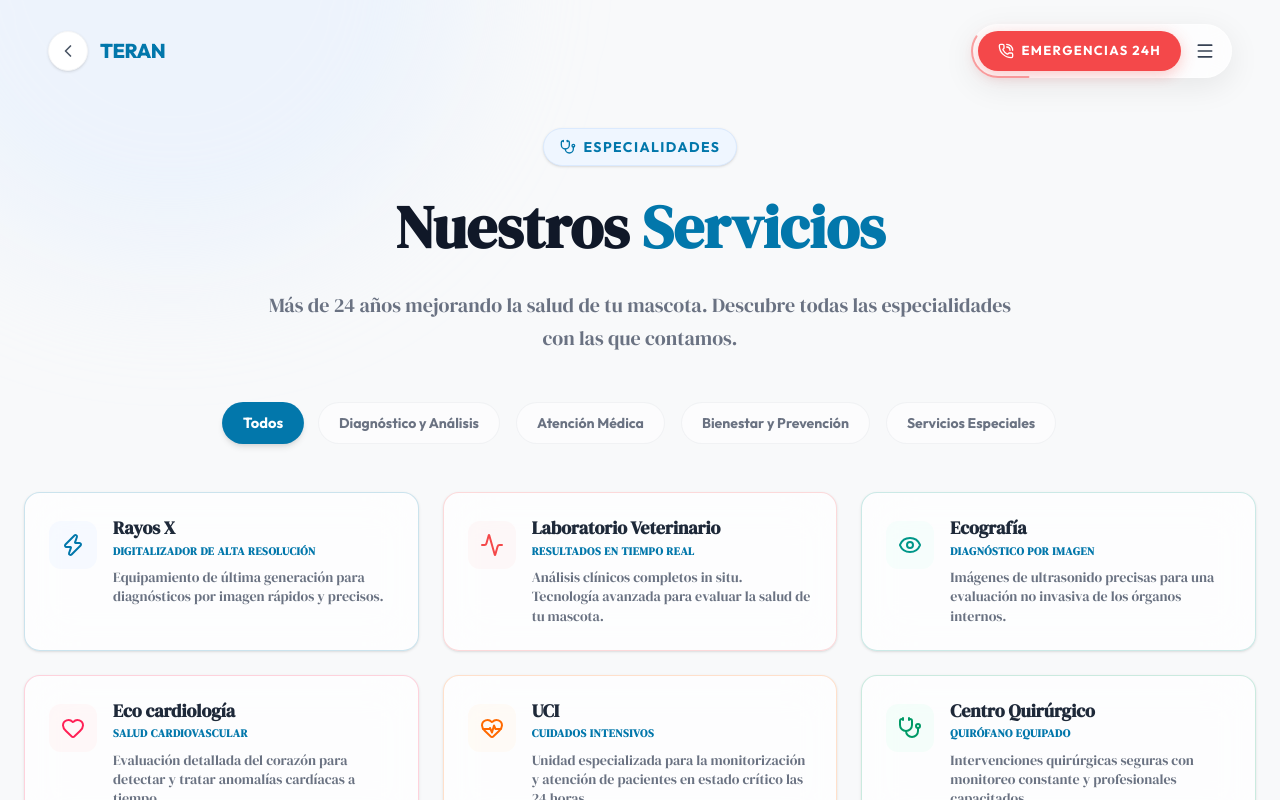
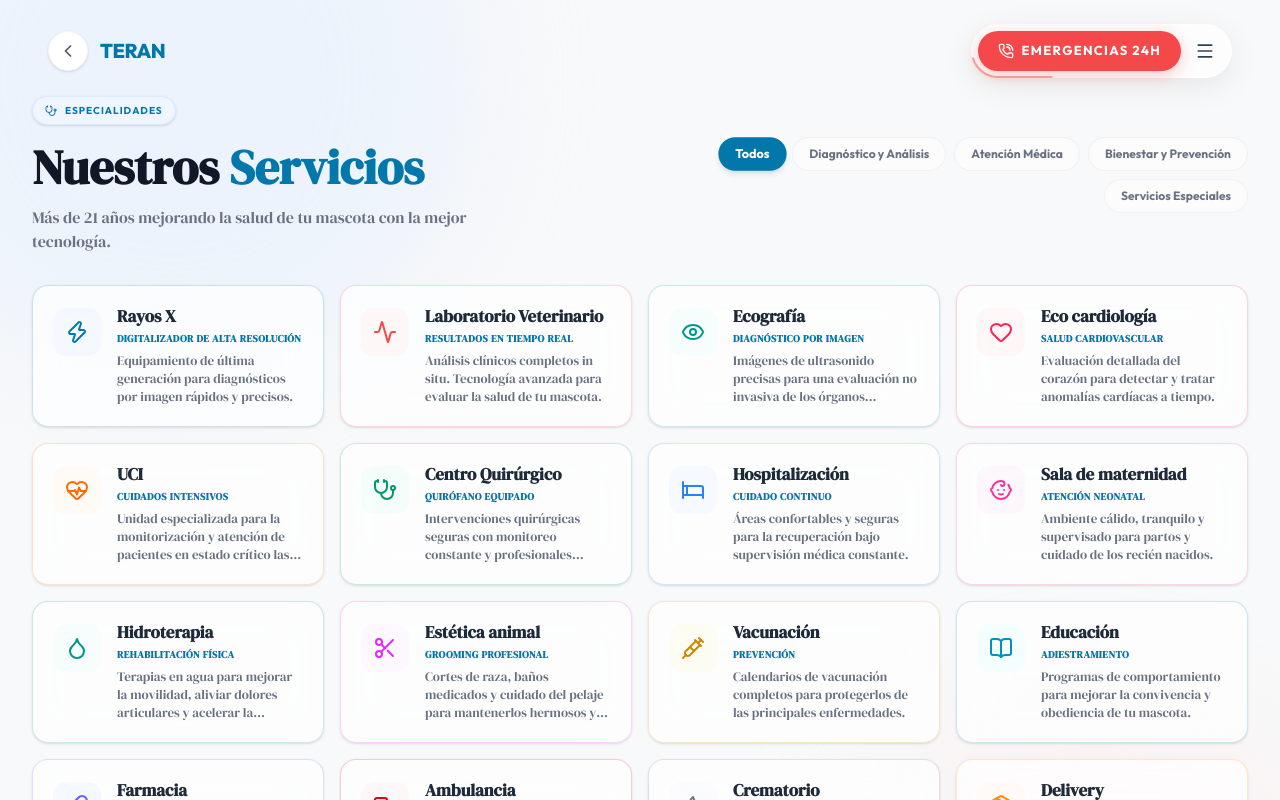
Before and after one commit to pwn27sbx/Teran, a React (Vite) app: page /servicios in a window 1280 px wide. Shown: the top 800 px of the page. Built offline with nearby package versions, Linux system fonts and the light colour scheme.

Commit message:
style: redesign Servicios page layout to 4 columns and compress vertical space to prevent scrolling

```diff
--- a/src/pages/Servicios.tsx
+++ b/src/pages/Servicios.tsx
@@ -21,62 +21,66 @@ export default function Servicios() {
       <Header variant="back" />
 
       {/* Main Content */}
-      <main className="pt-32 pb-24 px-6 relative z-10 max-w-7xl mx-auto">
+      <main className="pt-24 pb-8 px-6 lg:px-8 relative z-10 max-w-[1600px] mx-auto min-h-screen flex flex-col justify-center">
+
+        {/* Header Section */}
         <motion.div
           initial={{ opacity: 0, y: 20 }}
           animate={{ opacity: 1, y: 0 }}
-          className="text-center max-w-3xl mx-auto mb-12"
+          className="flex flex-col md:flex-row items-center justify-between gap-6 mb-8"
         >
-          <div className="inline-flex items-center gap-2 px-4 py-2 rounded-full bg-blue-50 dark:bg-blue-900 border border-blue-100 dark:border-blue-800 text-[#0277ab] font-bold text-sm tracking-widest uppercase mb-6 shadow-sm">
-            <Stethoscope className="w-4 h-4" />
+          <div className="text-left max-w-2xl">
+            <div className="inline-flex items-center gap-2 px-3 py-1.5 rounded-full bg-blue-50 dark:bg-blue-900 border border-blue-100 dark:border-blue-800 text-[#0277ab] font-bold text-[10px] tracking-widest uppercase mb-3 shadow-sm">
+              <Stethoscope className="w-3 h-3" />
               Especialidades
             </div>
-          <h1 className="text-5xl md:text-6xl font-black text-gray-900 dark:text-white mb-6 leading-tight">
+            <h1 className="text-4xl lg:text-5xl font-black text-gray-900 dark:text-white leading-tight mb-2">
               Nuestros <span className="text-[#0277ab]">Servicios</span>
             </h1>
-          <p className="text-lg md:text-xl text-gray-500 dark:text-gray-400 font-serif leading-relaxed">
-            Más de 24 años mejorando la salud de tu mascota. Descubre todas las especialidades con las que contamos.
+            <p className="text-[15px] lg:text-base text-gray-500 dark:text-gray-400 font-serif">
+              Más de 21 años mejorando la salud de tu mascota con la mejor tecnología.
             </p>
-        </motion.div>
+          </div>
 
-        {/* Categories Tabs */}
-        <div className="flex flex-wrap items-center justify-center gap-2 md:gap-4 mb-12">
+          {/* Categories Tabs (Moved to right on desktop) */}
+          <div className="flex flex-wrap items-center justify-start md:justify-end gap-2">
             {categories.map(cat => (
               <button
                 key={cat.id}
                 onClick={() => setActiveCategory(cat.id)}
-              className={`px-5 py-2.5 rounded-full font-bold text-sm transition-all duration-300 ${
+                className={`px-4 py-2 rounded-full font-bold text-xs transition-all duration-300 ${
                   activeCategory === cat.id
                     ? "bg-[#0277ab] text-white shadow-md scale-105"
-                  : "bg-white/50 text-gray-500 dark:text-gray-400 hover:bg-white dark:bg-gray-900 border border-gray-200/50 dark:border-gray-700/50 hover:text-[#0277ab]"
+                    : "bg-white/50 text-gray-500 hover:bg-white dark:bg-gray-900 border border-gray-200/50 hover:text-[#0277ab]"
                 }`}
               >
                 {cat.label}
               </button>
             ))}
           </div>
+        </motion.div>
 
-        {/* Services Grid with AnimatePresence for filtering */}
-        <motion.div layout className="grid grid-cols-1 sm:grid-cols-2 lg:grid-cols-3 gap-4 md:gap-6">
+        {/* Services Grid - 4 Columns */}
+        <motion.div layout className="grid grid-cols-1 sm:grid-cols-2 lg:grid-cols-3 xl:grid-cols-4 gap-3 lg:gap-4 flex-1">
           <AnimatePresence mode="popLayout">
             {filteredServices.map((service) => (
               <motion.div
                 key={service.id}
                 layout
-                initial={{ opacity: 0, scale: 0.9 }}
+                initial={{ opacity: 0, scale: 0.95 }}
                 animate={{ opacity: 1, scale: 1 }}
-                exit={{ opacity: 0, scale: 0.9 }}
+                exit={{ opacity: 0, scale: 0.95 }}
                 transition={{ duration: 0.2 }}
-                whileHover={{ y: -5, scale: 1.02 }}
-                className={`p-5 md:p-6 rounded-2xl bg-white/70 dark:bg-gray-900/70 backdrop-blur-xl border ${service.border} shadow-sm hover:shadow-lg transition-shadow cursor-pointer group flex items-start gap-4 h-full`}
+                whileHover={{ y: -3, scale: 1.02 }}
+                className={`p-4 xl:p-5 rounded-2xl bg-white/70 dark:bg-gray-900/70 backdrop-blur-xl border ${service.border} shadow-sm hover:shadow-lg transition-all cursor-pointer group flex items-start gap-4 h-full`}
               >
-                <div className={`w-12 h-12 rounded-xl shrink-0 ${service.color} flex items-center justify-center group-hover:rotate-6 transition-transform duration-300 mt-1`}>
+                <div className={`w-10 h-10 xl:w-12 xl:h-12 rounded-[0.8rem] shrink-0 ${service.color} flex items-center justify-center group-hover:rotate-6 transition-transform duration-300 mt-0.5`}>
                   {service.icon}
                 </div>
-                <div>
-                  <h2 className="text-[17px] md:text-lg font-bold text-gray-800 dark:text-gray-100 leading-tight mb-1">{service.title}</h2>
-                  <h3 className="text-[11px] font-bold text-[#0277ab] uppercase tracking-wider mb-2">{service.subtitle}</h3>
-                  <p className="text-gray-500 dark:text-gray-400 font-serif leading-snug text-[14px]">
+                <div className="flex-1 min-w-0">
+                  <h2 className="text-[15px] xl:text-[17px] font-bold text-gray-800 dark:text-gray-100 leading-tight mb-1 truncate">{service.title}</h2>
+                  <h3 className="text-[9px] xl:text-[10px] font-bold text-[#0277ab] uppercase tracking-wider mb-1.5">{service.subtitle}</h3>
+                  <p className="text-gray-500 dark:text-gray-400 font-serif leading-snug text-[12px] xl:text-[13px] line-clamp-3">
                     {service.description}
                   </p>
                 </div>
@@ -84,6 +88,7 @@ export default function Servicios() {
             ))}
           </AnimatePresence>
         </motion.div>
+
       </main>
     </div>
   );
```
Lines whose indentation alone changed are shown as unchanged.
